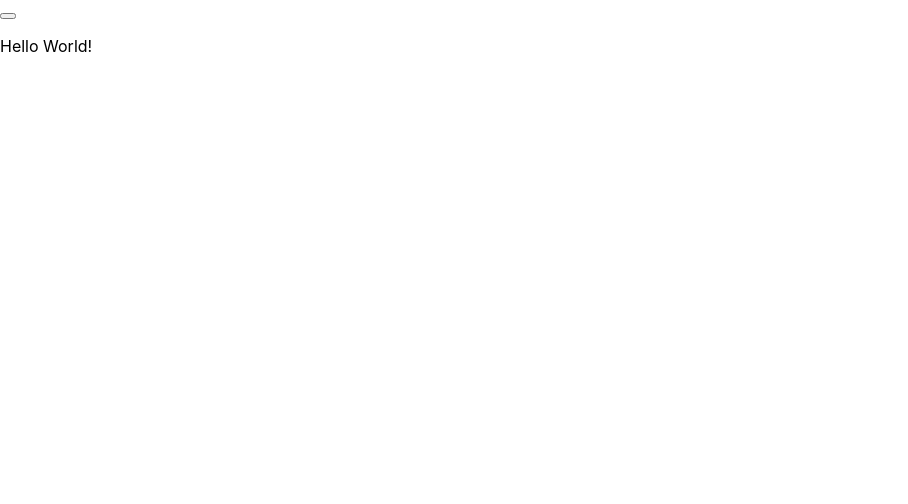
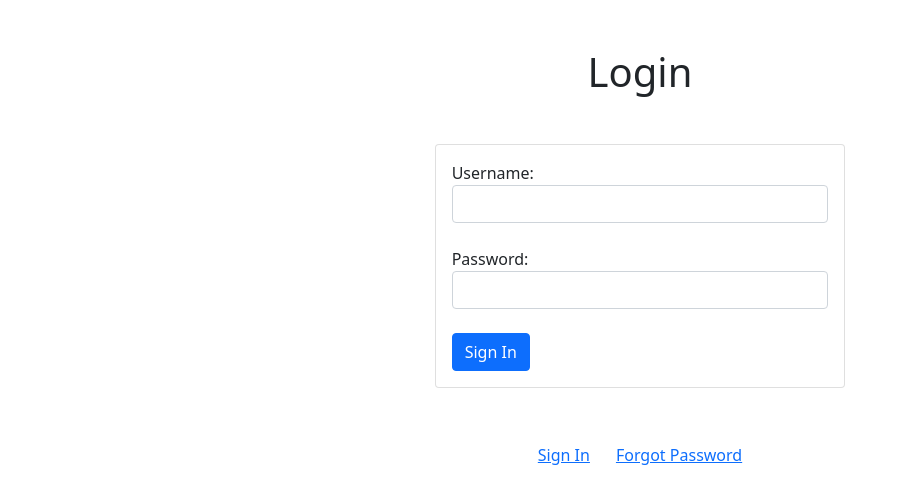
Before and after one commit to BITNULLS/storybook, a React (Create React App) app in the folder edu-storybook/: page /Login in a window 1280 px wide. Shown: the top 504 px of the page, without its empty margins (0-908 px from the left). Built offline with nearby package versions, Linux system fonts and the light colour scheme.

Commit message:
Created a rough draft of the login and register pages, still need connecting links for pages to get into

```diff
--- a/edu-storybook/src/App.js
+++ b/edu-storybook/src/App.js
@@ -1,6 +1,7 @@
 import logo from './logo.svg';
 import './App.css';
 import Login from "./pages/login-register/Login";
+import 'bootstrap/dist/css/bootstrap.min.css';
 
 function App() {
   return (
--- a/edu-storybook/src/pages/login-register/Login.jsx
+++ b/edu-storybook/src/pages/login-register/Login.jsx
@@ -1,19 +1,51 @@
-import React, {Component} from "react";
+import React, { Component } from "react";
 
 
 /** This is the Login Page
  *  This is an example of a class for React
  */
-class Login extends React.Component {
-    render() {
-      return(
-        <div>
-          <button/>
-          <p> Hello World! </p>
+ class Login extends React.Component {
+  render() {
+    return(
+      <div class="row mt-5">
+      <div class="col-12 col-md-4 col-sm-3"></div>
+      <div class="col">
+        <h1 class="text-center mb-5">Login</h1>
+
+        <div class="card pl-1 pr-2">
+          <div class="card-body">
+            <form>
+
+              <div class="form-group mb-4">
+                <label for="username">Username:</label>
+                <input type="text" formControlName="username" class="form-control"></input>
+              </div>
+
+              <div class="form-group mb-4">
+                <label for="password">Password:</label>
+                <input type="password" formControlName="password" class="form-control"></input>
+              </div>
+
+              <div class="form-group">
+                <button class="btn btn-primary">Sign In</button >
+              </div>
+
+            </form>
+
+          </div >
+
         </div>
-      )
 
-    }
+        <div class="text-center mt-5">
+          <a routerLink="/Register" class="btn btn-link">Sign In</a>
+          <a routerLink="/ForgotPassword" class="btn btn-link">Forgot Password</a>
+        </div>
+      </div >
+      <div class="col-12 col-md-4 col-sm-3"></div>
+    </div >
+    );
+
+  }
 }
 
 export default Login;
```
Also changed, not shown: edu-storybook/src/pages/login-register/Register.jsx (+78 -10 lines), 2 other files (tests, documents, lock files or other folders).
